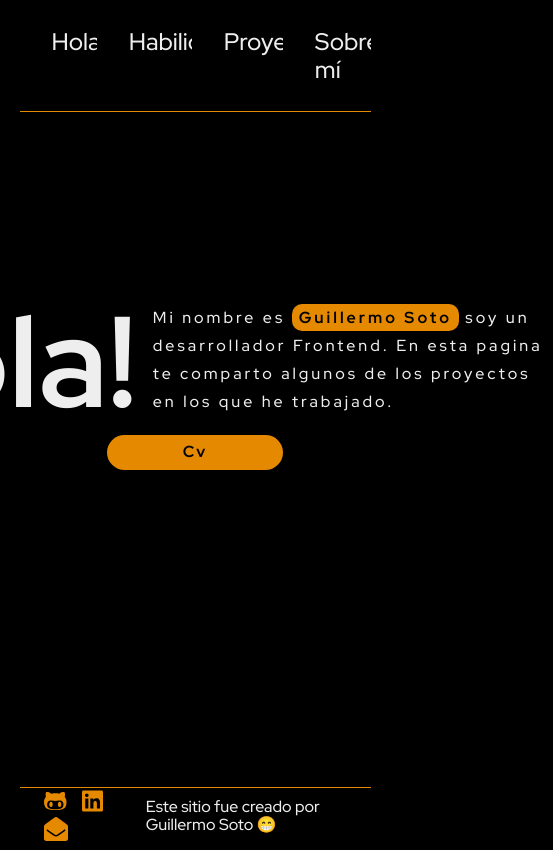
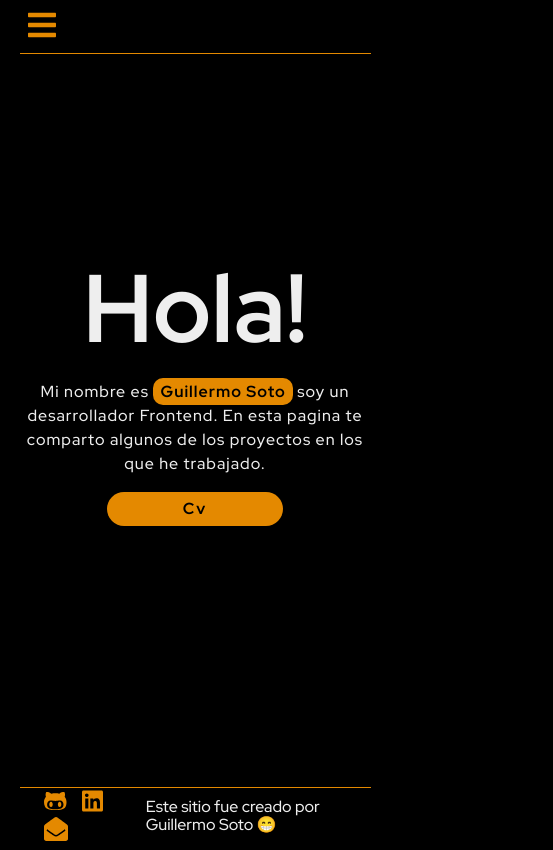
Before and after one commit to GuillermoSM5/Portafolio, a React (Create React App) app: page / in a window 390 px wide. Shown: the whole page, 553 px wide, since content can reach past the window. Built offline with nearby package versions, Linux system fonts and the light colour scheme.

Commit message:
Se termina header y home responsive

```diff
--- a/src/Components/Header/Header.jsx
+++ b/src/Components/Header/Header.jsx
@@ -1,21 +1,35 @@
-import React from 'react';
+import React, { useState } from 'react';
 import styled from 'styled-components';
 import { Link } from 'react-router-dom';
+import { FontAwesomeIcon } from '@fortawesome/react-fontawesome';
+import { faTimes, faBars } from '@fortawesome/free-solid-svg-icons';
 
 const Header = () => {
+	const [menuActive, setMenuActive] = useState(false);
+
+	const menu = () => {
+		setMenuActive(!menuActive);
+		console.log(menuActive);
+	};
 	return (
-		<HeaderContent>
+		<HeaderContent open={menuActive}>
+			<div onClick={menu} className='menuIcon'>
+				<FontAwesomeIcon icon={faBars} />
+			</div>
 			<nav className='header-content'>
-				<Link to='/' className='header-content__link'>
+				<div onClick={menu} className='header-content__icon'>
+					<FontAwesomeIcon icon={faTimes} />
+				</div>
+				<Link onClick={menu} to='/' className='header-content__link'>
 					Hola!
 				</Link>
-				<Link to='/skills' className='header-content__link'>
+				<Link onClick={menu} to='/skills' className='header-content__link'>
 					Habilidades
 				</Link>
-				<Link to='/projects' className='header-content__link'>
+				<Link onClick={menu} to='/projects' className='header-content__link'>
 					Proyectos
 				</Link>
-				<Link to='/about' className='header-content__link'>
+				<Link onClick={menu} to='/about' className='header-content__link'>
 					Sobre mí
 				</Link>
 			</nav>
@@ -30,10 +44,18 @@ const HeaderContent = styled.div`
 	width: 90%;
 	border-bottom: 0.0625rem solid #e48900;
 	margin: auto;
+	.menuIcon {
+		font-size: 2em;
+		padding: 0.5rem;
+		display: none;
+	}
 	.header-content {
 		display: flex;
 		justify-content: center;
 		padding: 1.75rem 0;
+		.header-content__icon {
+			display: none;
+		}
 		.header-content__link {
 			font-size: 1.5rem;
 			padding: 0 2rem;
@@ -62,4 +84,47 @@ const HeaderContent = styled.div`
 			}
 		}
 	}
+	@media (max-width: 770px) {
+		.menuIcon {
+			display: block;
+			color: #e48900;
+		}
+		.header-content {
+			width: 60%;
+			position: absolute;
+			top: 0;
+			left: 0;
+			transition: transform 0.5s ease-in-out;
+			transform: ${({ open }) =>
+				open ? 'translatex(0)' : 'translatex(-100%)'};
+			bottom: 0;
+			flex-direction: column;
+			justify-content: flex-start;
+			padding: 0;
+			background-color: #000;
+			z-index: 30;
+			.header-content__icon {
+				font-size: 2.5rem;
+				padding: 1rem;
+				color: #e48900;
+				display: block;
+			}
+			.header-content__link {
+				padding: 1rem 2rem;
+				&::before {
+					left: 0;
+					display: none;
+				}
+				&:hover {
+					transform: none;
+
+					&::before {
+						transform: none;
+						transition: none;
+						display: block;
+					}
+				}
+			}
+		}
+	}
 `;
--- a/src/Pages/Home.jsx
+++ b/src/Pages/Home.jsx
@@ -32,8 +32,11 @@ const Home = () => {
 export default Home;
 
 const HomeContainer = styled.div`
+	position: absolute;
+	top: 33%;
+	left: 5%;
 	width: 90%;
-	margin: 11rem auto;
+	margin: auto;
 	display: flex;
 	align-items: center;
 	justify-content: center;
@@ -56,7 +59,7 @@ const HomeContainer = styled.div`
 				width: 400px;
 				text-align: start;
 				align-items: center;
-				line-height: 28px;
+				line-height: 1.75rem;
 				font-size: 1rem;
 				padding-top: 1rem;
 				letter-spacing: 3px;
@@ -86,4 +89,30 @@ const HomeContainer = styled.div`
 			}
 		}
 	}
+
+	@media (max-width: 1455px) {
+		margin: auto;
+		top: 40%;
+	}
+	@media (max-width: 684px) {
+		margin: auto;
+		top: 30%;
+		.home__text {
+			.home__text-greetings {
+				flex-direction: column;
+				align-items: center;
+				.home__text-title {
+					text-align: center;
+					font-size: 6rem;
+				}
+				.home__text-paragraph {
+					text-align: center;
+					line-height: 1.5rem;
+					letter-spacing: 1px;
+					width: 100%;
+					margin: 0 0 1rem 0;
+				}
+			}
+		}
+	}
 `;
```
